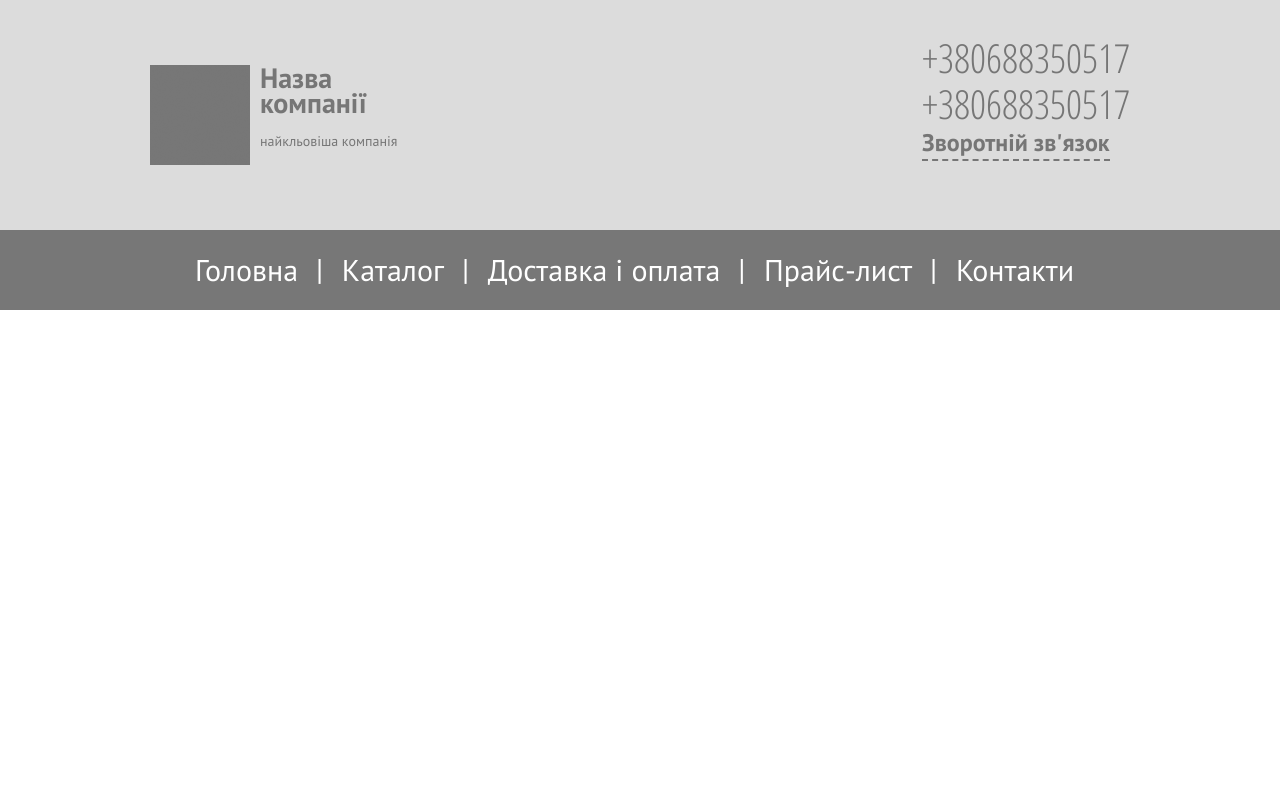
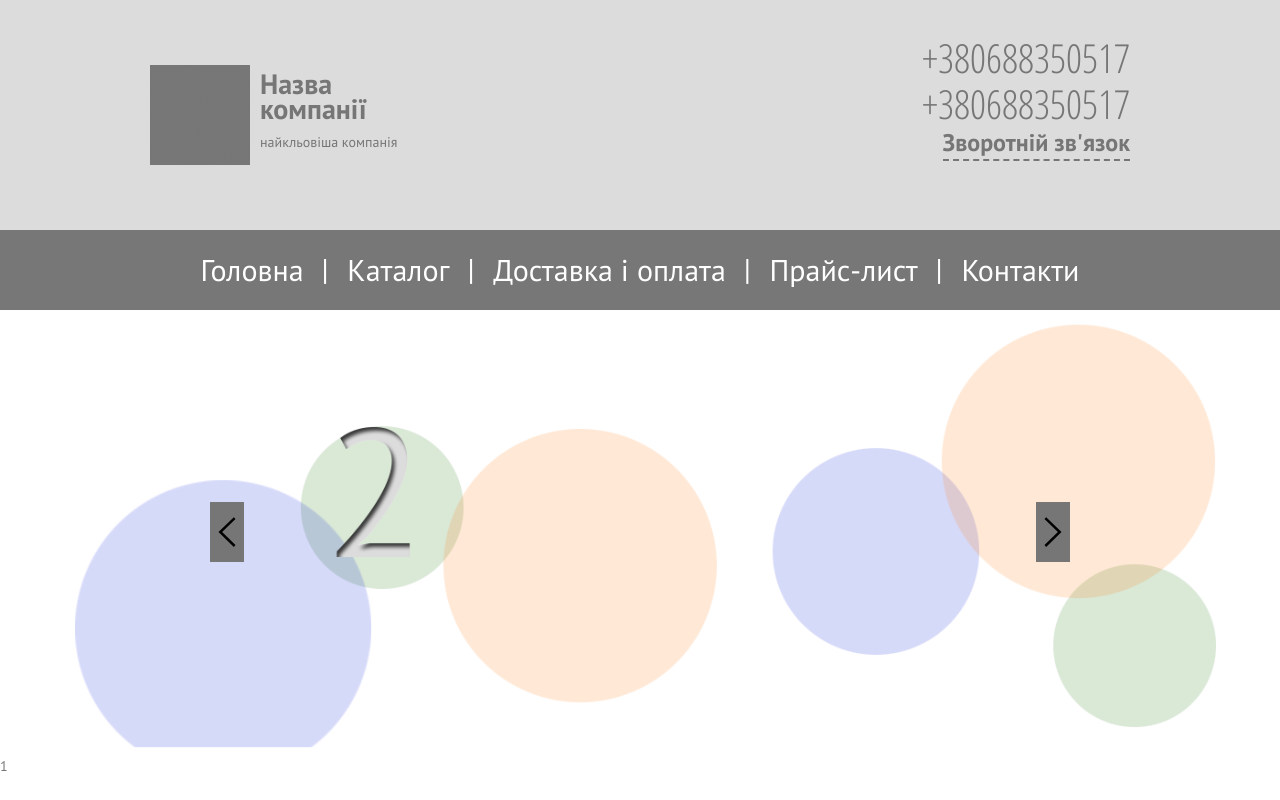
Before and after one commit to hashirama-d/hashirama_3maket_pixelplus-main, a website: page index.html in a window 1280 px wide. Drawn offline with nearby package versions, Linux system fonts and the light colour scheme.

Commit message:
add slider section with adaptive

```diff
--- a/index.html
+++ b/index.html
@@ -14,24 +14,18 @@
     <header class="header">
         <div class="container">
             <div class="header__inner">
-
-
-
                 <div class="header__left">
-
                     <div class="header__logo">
                         <a href="#" class="header__logo-link">
                             <img src="images/logo.png" alt="Логотип компанії 'Назва компанії'">
                         </a>
                     </div>
-
                     <div class="header__company">
                         <a href="#" class="header__logo-link">
                             <div class="header__title"> Назва компанії </div>
                             <div class="header__slogan">найкльовіша компанія</div>
                         </a>
                     </div>
-
                 </div>
                 <div class="header__right">
                     <div class="header__contact-phones">
@@ -40,12 +34,9 @@
                     </div>
                     <div class="header__feedback-link"><a href="#">Зворотній зв'язок</a></div>
                 </div>
-
-
             </div>
         </div>
     </header>
-
 
     <section class="menu">
         <div class="container">
@@ -76,6 +67,26 @@
         </div>
     </section>
 
+    <section class="slider">
+        <div class="slider__inner">
+            <div class="slider__item">
+                <img src="images/slide01.png" alt="Перша картинка слайдеру">
+            </div>
+            <div class="slider__item">
+                <img src="images/slide02.png" alt="Друга картинка слайдеру">
+            </div>
+        </div>
+    </section>
+
+<!--  jQuery CDN  -->
+    <script src="https://code.jquery.com/jquery-3.6.4.min.js"
+            integrity="sha256-oP6HI9z1XaZNBrJURtCoUT5SUnxFr8s3BzRl+cbzUq8=" crossorigin="anonymous"></script>1
+<!--  Slick Slider CDN -->
+    <script type="text/javascript" src="https://cdn.jsdelivr.net/npm/slick-carousel@1.8.1/slick/slick.min.js"></script>
+
+<!--  Own scripts  -->
+    <script src="js/slider.js"></script>
     <script src="js/index.js"></script>
+
 </body>
 </html>
--- /dev/null
+++ b/js/slider.js
@@ -0,0 +1,17 @@
+$(document).ready(function(){
+    $('.slider__inner').slick({
+        fade: true,
+        arrows: true,
+        infinite: true,
+        slidesToShow: 1,
+        slidesToScroll: 1,
+        autoplay: true,
+        autoplaySpeed: 4000,
+});
+});
+
+$(window).on('load resize', function() {
+    var screenWidth = $(window).width();
+    var containerWidth = Math.min(screenWidth, 1400); // Limit to 1400px
+    $('.slider').css('max-width', containerWidth + 'px');
+});
--- a/scss/components/_header.scss
+++ b/scss/components/_header.scss
@@ -34,11 +34,10 @@
   }
   &__left {
     display: flex;
-    justify-content: flex-end;
-    flex-direction: row;
+    align-items: flex-end;
   }
   &__title {
-    padding-bottom: 15px;
+    padding-bottom: 10px;
     max-width: 100px;
     @include font_size-lh-fw(28px, 25px, 700);
     @media (max-width: $tablet-max-width) {
@@ -50,7 +49,7 @@
   &__right {
     display: flex;
     justify-content: space-between;
-    align-items: flex-start;
+    align-items: flex-end;
     flex-direction: column;
     padding-bottom: 4px;
     @media (max-width: $tablet-max-width) {
@@ -58,12 +57,9 @@
     }
   }
   &__slogan {
-    padding-bottom: 7px;
+    padding-bottom: 12px;
     @media (max-width: $tablet-max-width) {
-      padding-bottom: 6px;
-    }
-    @media (max-width: $phone-max-width) {
-      padding-bottom: 3px;
+      padding-bottom: 9px;
     }
   }
   &__contact-phone {
--- a/scss/components/_menu.scss
+++ b/scss/components/_menu.scss
@@ -1,11 +1,13 @@
 .menu {
   background-color: $menu-bg;
+  text-align: center;
   &__burger {
     display: none;
     @media (max-width: $tablet-max-width) {
       display: inline-block;
+
       line-height: 40px;
-      margin: 10px 0 10px 45px;
+      margin: 10px 0 10px;
     }
   }
   &__btn {
@@ -37,15 +39,15 @@
     color: #ffffff;
   }
   &__list {
-    padding: 15px 0 15px 25px;
+    padding: 15px 0 15px;
     transition: all .6s;
     @media (max-width: $tablet-max-width) {
       display: none;
-      &.menu__list_enabled{
+      &.menu__list_enabled {
         display: block;
       }
       background-color: $menu-bg;
-      width: 250px;
+
     }
   }
   &__item {
--- /dev/null
+++ b/scss/components/_slider.scss
@@ -0,0 +1,121 @@
+/* Слайдер */
+.slick-slider{}
+
+/* Слайдер запущений */
+.slick-slider.slick-initialized{}
+
+/* Слайдер з крапками */
+.slick-slider.slick-dotted{}
+
+/* Обмежуюча оболонка */
+.slick-list {
+  overflow: hidden;
+}
+
+/* Стрічка слайдів */
+.slick-track{
+  display: flex;
+}
+
+/* Слайд */
+.slick-slide{}
+
+/* Слайд активний (показується) */
+.slick-slide.slick-active{}
+
+/* Слайд основний */
+.slick-slide.slick-current{}
+
+/* Слайд по центру */
+.slick-slide.slick-center{}
+
+/* Клонований слайд */
+.slick-slide.slick-cloned{}
+
+/* Стрілка */
+.slick-arrow{}
+
+/* Стрілка вліво */
+.slick-arrow.slick-prev{}
+
+/* Стрілка вправо */
+.slick-arrow.slick-next{}
+
+/* Стрілка не активна */
+.slick-arrow.slick-disabled{}
+
+/* Крапки (bullets) */
+.slick-dots{}
+.slick-dots li{}
+
+/* Активна крапка */
+.slick-dots li.slick-active{}
+
+/* Елемент крапки */
+.slick-dots li button{}
+
+.slider {
+  max-width: 1400px;
+  margin: 0 auto;
+
+  img {
+    max-width: 100%;
+    max-height: 100%;
+  }
+}
+
+.slider__inner {
+  position: relative;
+
+  .slider__item {
+    text-align: center;
+  }
+  .slick-arrow {
+    position: absolute;
+    top: 50%;
+    margin-top: -30px;
+    // значення з-індексу для контенту з ввімкненим налаштуванням fade - 1000. кнопки мають бути над контентом
+    z-index: 1010;
+    font-size: 0;
+    height: 60px;
+    width: 34px;
+    outline: none;
+    border: none;
+    @media (max-width: $phone-max-width) {
+      height: 40px;
+      width: 23px;
+    }
+    &.slick-prev {
+      left: 210px;
+      @media (max-width: $content-width) {
+        left: 110px;
+      }
+      @media (max-width: $tablet-max-width) {
+        left: 80px;
+      }
+      @media (max-width: $phone-max-width) {
+        left: 50px;
+      }
+      background-image: url("../images/slider-prev-btn.svg");
+      background-repeat: no-repeat;
+      background-size: contain;
+      background-color: $text-color;
+    }
+    &.slick-next {
+      right: 210px;
+      @media (max-width: $content-width) {
+        right: 110px;
+      }
+      @media (max-width: $tablet-max-width) {
+        right: 80px;
+      }
+      @media (max-width: $phone-max-width) {
+        right: 50px;
+      }
+      background-image: url("../images/slider-next-btn.svg");
+      background-repeat: no-repeat;
+      background-size: cover;
+      background-color: $text-color;
+    }
+  }
+}
--- a/scss/style.scss
+++ b/scss/style.scss
@@ -5,4 +5,5 @@
 @import "components/container";
 @import "components/body";
 @import "components/header";
-@import "components/menu"
+@import "components/menu";
+@import "components/slider";
```
Also changed, not shown: css/style.css, 1 other file.
